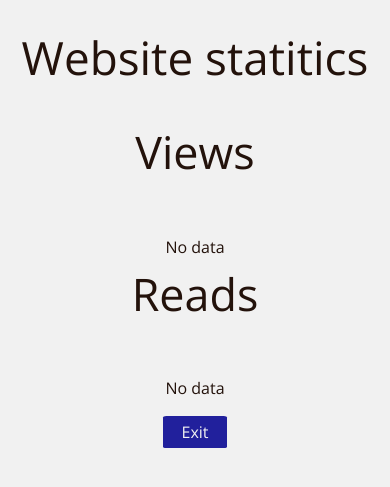
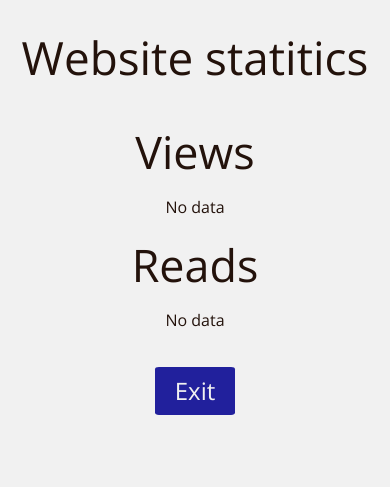
Before and after one commit to adam-bialy/traffic-stats, a Flask app: page /stats in a window 390 px wide. Shown: the part 301-788 px from the top of the page. Run offline with Flask 2, Linux system fonts and the light colour scheme; the visitor is signed in with stand-in values (Sample User, id 1); data that the repository does not hold is empty; some libraries are stand-ins or nearby versions.

Commit message:
update table style

```diff
--- a/app/static/style.css
+++ b/app/static/style.css
@@ -20,11 +20,26 @@ body {
 }
 
 .content-div {
-  margin: auto 28%;
+  margin: 2% 28%;
 }
 
 table {
   margin: auto;
+  padding: 0 1rem;
+}
+
+th, td {
+  text-align: center;
+  padding: 0 1.5rem;
+}
+
+th {
+  font-family: Merriweather;
+  font-weight: 700;
+}
+
+tr {
+  height: 2rem;
 }
 
 hr {
@@ -70,9 +85,9 @@ a:hover {
   color: #F1F1F1;
   border-radius: 5%;
   border: none;
-  width: 4rem;
-  height: 2rem;
-  font-size: 1rem;
+  width: 5rem;
+  height: 3rem;
+  font-size: 1.5rem;
   margin: 1rem 1rem;
 }
 
@@ -82,7 +97,7 @@ input[type=text] {
 
 @media (max-width: 1200px) {
   .content-div {
-    margin: auto 10%;
+    margin: 5% auto;
   }
 }
 
@@ -98,7 +113,7 @@ input[type=text] {
 
   h3 {
     font-size: calc(2.5rem + 1.25vw);
-    margin: 0.5rem auto 3.5rem;
+    margin: 1rem auto;
   }
 
   p {
--- a/app/templates/layout.html
+++ b/app/templates/layout.html
@@ -6,7 +6,7 @@
   <meta name="author" content="Adam Grzelak">
   <meta name="keywords" content="Adam Grzelak, Grzelak, scientist, programmer">
   <meta name="description" content="Adam Grzelak, PhD. Chemical researcher, self-taught programmer, science communicator.">
-  <title>Adam Grzelak</title>
+  <title>AG Statistics</title>
 
   <link rel="icon" href="../static/favicon.ico">
   <link rel="stylesheet" href="https://cdnjs.cloudflare.com/ajax/libs/font-awesome/6.1.1/css/all.min.css" integrity="sha512-KfkfwYDsLkIlwQp6LFnl8zNdLGxu9YAA1QvwINks4PhcElQSvqcyVLLD9aMhXd13uQjoXtEKNosOWaZqXgel0g==" crossorigin="anonymous"
```
